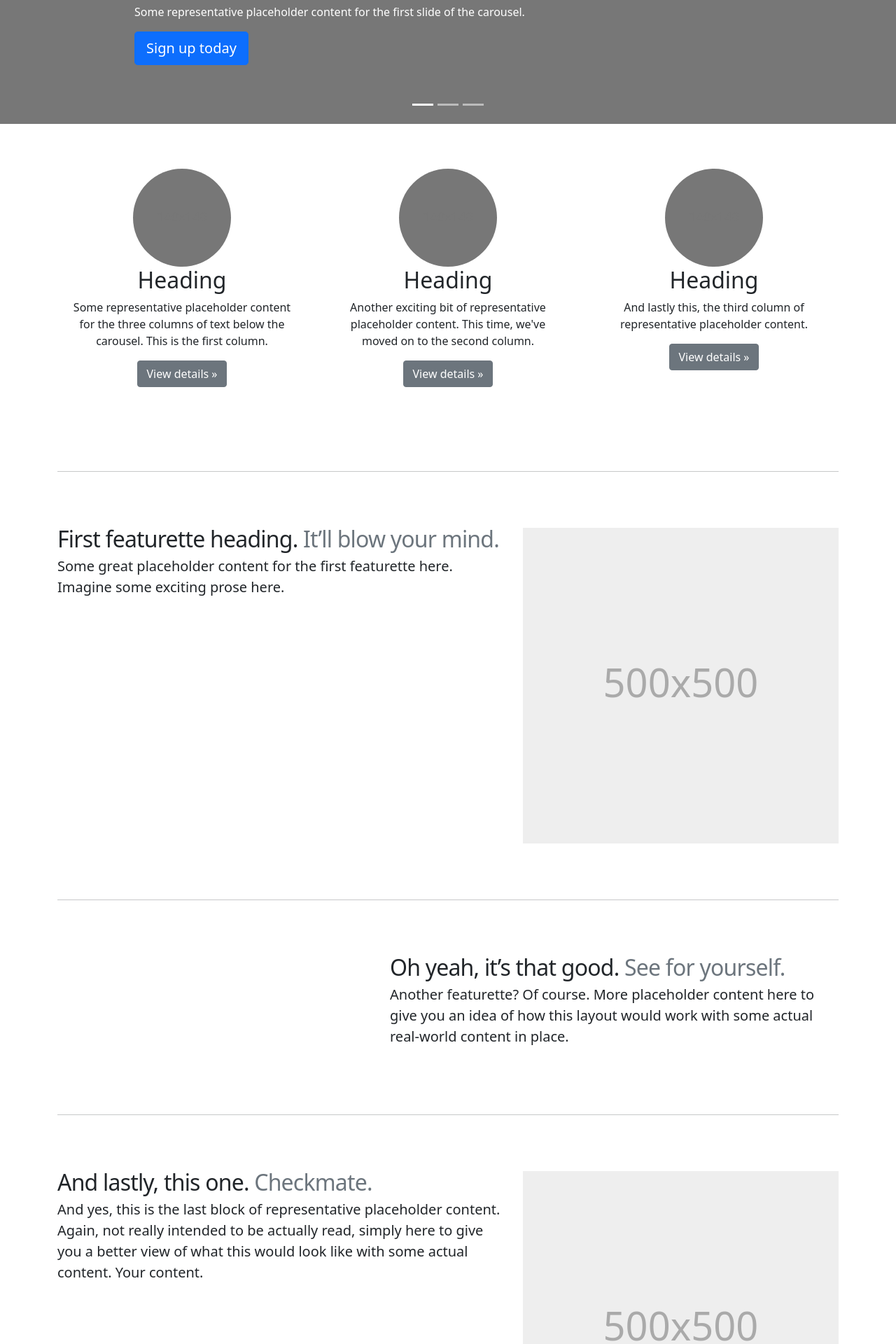
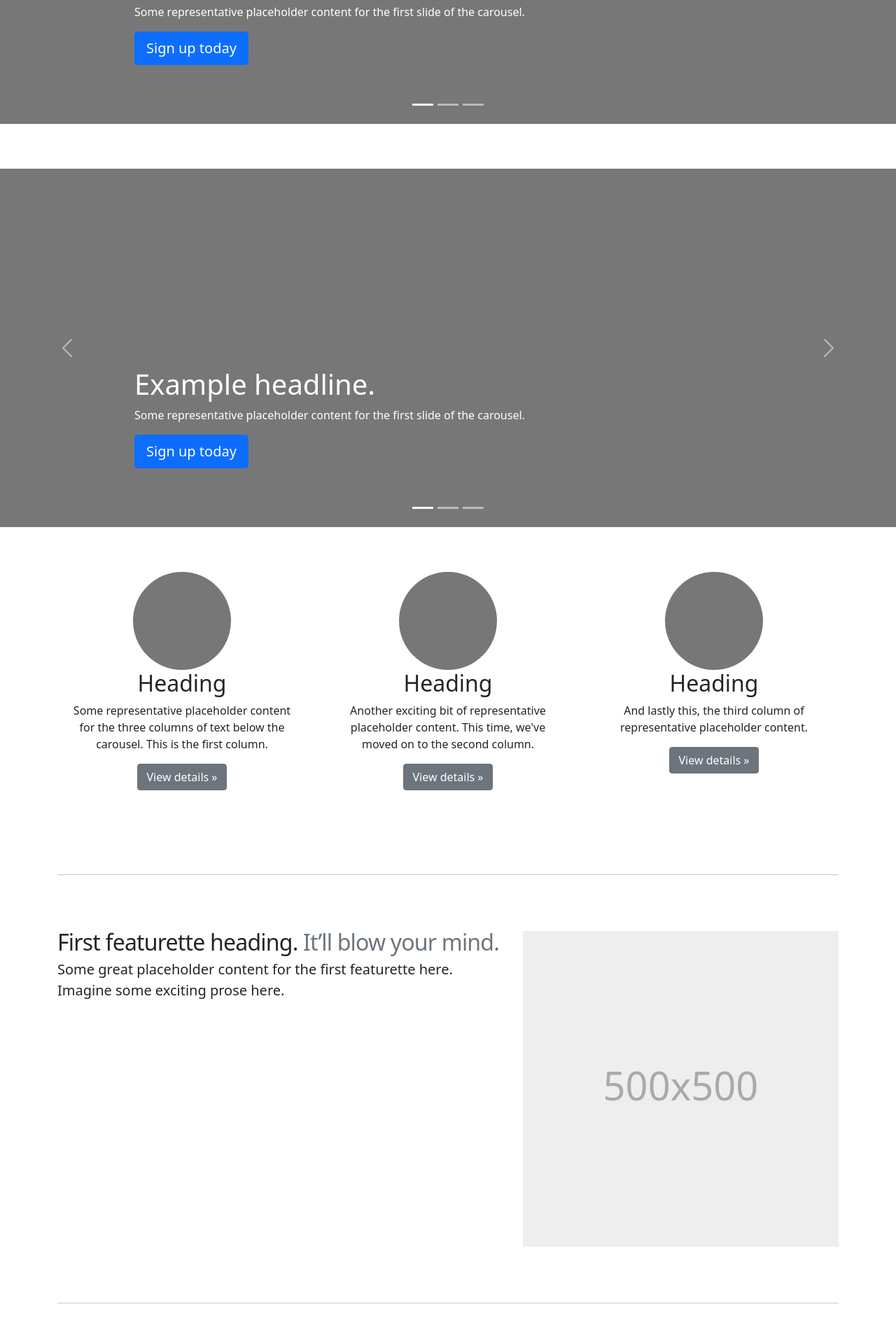
Before and after one commit to kittikhun1910/Webapp, a Flask app: page / in a window 1280 px wide. Shown: the part 391-2311 px from the top of the page at 70% size. Run offline with Flask 2, Linux system fonts and the light colour scheme; some libraries are stand-ins or nearby versions.

Commit message:
add header in layout

```diff
--- a/myapp/templates/layout.html
+++ b/myapp/templates/layout.html
@@ -40,6 +40,134 @@
     </div>
   </nav>
   <!-- End -->
+  <style>
+    .bd-placeholder-img {
+      font-size: 1.125rem;
+      text-anchor: middle;
+      -webkit-user-select: none;
+      -moz-user-select: none;
+      user-select: none;
+    }
+
+    @media (min-width: 768px) {
+      .bd-placeholder-img-lg {
+        font-size: 3.5rem;
+      }
+    }
+    /* GLOBAL STYLES
+  -------------------------------------------------- */
+  /* Padding below the footer and lighter body text */
+
+
+  /* CUSTOMIZE THE CAROUSEL
+  -------------------------------------------------- */
+
+  /* Carousel base class */
+  .carousel {
+    margin-bottom: 4rem;
+  }
+  /* Since positioning the image, we need to help out the caption */
+  .carousel-caption {
+    bottom: 3rem;
+    z-index: 10;
+  }
+
+  /* Declare heights because of positioning of img element */
+  .carousel-item {
+    height: 20rem;
+  }
+  .carousel-item > img {
+    position: absolute;
+    top: 0;
+    left: 0;
+    min-width: 100%;
+    height: 20rem;
+  }
+
+
+  /* MARKETING CONTENT
+  -------------------------------------------------- */
+
+  /* Center align the text within the three columns below the carousel */
+  .marketing .col-lg-4 {
+    margin-bottom: 1.5rem;
+    text-align: center;
+  }
+  .marketing h2 {
+    font-weight: 400;
+  }
+  /* rtl:begin:ignore */
+  .marketing .col-lg-4 p {
+    margin-right: .75rem;
+    margin-left: .75rem;
+  }
+  /* rtl:end:ignore */
+
+
+  /* Featurettes
+  ------------------------- */
+
+  .featurette-divider {
+    margin: 5rem 0; /* Space out the Bootstrap <hr> more */
+  }
+
+  /* Thin out the marketing headings */
+  .featurette-heading {
+    font-weight: 300;
+    line-height: 1;
+    /* rtl:remove */
+    letter-spacing: -.05rem;
+  }
+  </style>
+  <div id="myCarousel" class="carousel slide" data-bs-ride="carousel">
+    <div class="carousel-indicators">
+      <button type="button" data-bs-target="#myCarousel" data-bs-slide-to="0" class="active" aria-current="true" aria-label="Slide 1"></button>
+      <button type="button" data-bs-target="#myCarousel" data-bs-slide-to="1" aria-label="Slide 2"></button>
+      <button type="button" data-bs-target="#myCarousel" data-bs-slide-to="2" aria-label="Slide 3"></button>
+    </div>
+    <div class="carousel-inner">
+      <div class="carousel-item active">
+        <svg class="bd-placeholder-img" width="100%" height="100%" xmlns="http://www.w3.org/2000/svg" aria-hidden="true" preserveAspectRatio="xMidYMid slice" focusable="false"><rect width="100%" height="100%" fill="#777"/></svg>
+        <div class="container">
+          <div class="carousel-caption text-start">
+            <h1>Example headline.</h1>
+            <p>Some representative placeholder content for the first slide of the carousel.</p>
+            <p><a class="btn btn-lg btn-primary" href="/signup">Sign up today</a></p>
+          </div>
+        </div>
+      </div>
+      <div class="carousel-item">
+        <svg class="bd-placeholder-img" width="100%" height="100%" xmlns="http://www.w3.org/2000/svg" aria-hidden="true" preserveAspectRatio="xMidYMid slice" focusable="false"><rect width="100%" height="100%" fill="#777"/></svg>
+
+        <div class="container">
+          <div class="carousel-caption">
+            <h1>Another example headline.</h1>
+            <p>Some representative placeholder content for the second slide of the carousel.</p>
+            <p><a class="btn btn-lg btn-primary" href="#">Learn more</a></p>
+          </div>
+        </div>
+      </div>
+      <div class="carousel-item">
+        <svg class="bd-placeholder-img" width="100%" height="100%" xmlns="http://www.w3.org/2000/svg" aria-hidden="true" preserveAspectRatio="xMidYMid slice" focusable="false"><rect width="100%" height="100%" fill="#777"/></svg>
+
+        <div class="container">
+          <div class="carousel-caption text-end">
+            <h1>One more for good measure.</h1>
+            <p>Some representative placeholder content for the third slide of this carousel.</p>
+            <p><a class="btn btn-lg btn-primary" href="#">Browse gallery</a></p>
+          </div>
+        </div>
+      </div>
+    </div>
+    <button class="carousel-control-prev" type="button" data-bs-target="#myCarousel" data-bs-slide="prev">
+      <span class="carousel-control-prev-icon" aria-hidden="true"></span>
+      <span class="visually-hidden">Previous</span>
+    </button>
+    <button class="carousel-control-next" type="button" data-bs-target="#myCarousel" data-bs-slide="next">
+      <span class="carousel-control-next-icon" aria-hidden="true"></span>
+      <span class="visually-hidden">Next</span>
+    </button>
+  </div>
   <!-- Flash message -->
   {% with messages = get_flashed_messages(with_categories=true) %} {% if
   messages %} {% for category, message in messages %} {% if category ==
@@ -61,7 +189,7 @@
   <!-- End -->
   {% block content %}
   {% endblock %}
-  <footer class="text-center text-lg-start bg-dark text-muted container-fluid">
+  <footer class="text-center text-lg-start bg-dark text-muted container-fluid" style="margin-top: 75px;">
       <!-- Section: Social media -->
       <section
         class=" d-flex justify-content-center justify-content-lg-between p-4 border-bottom">
```
